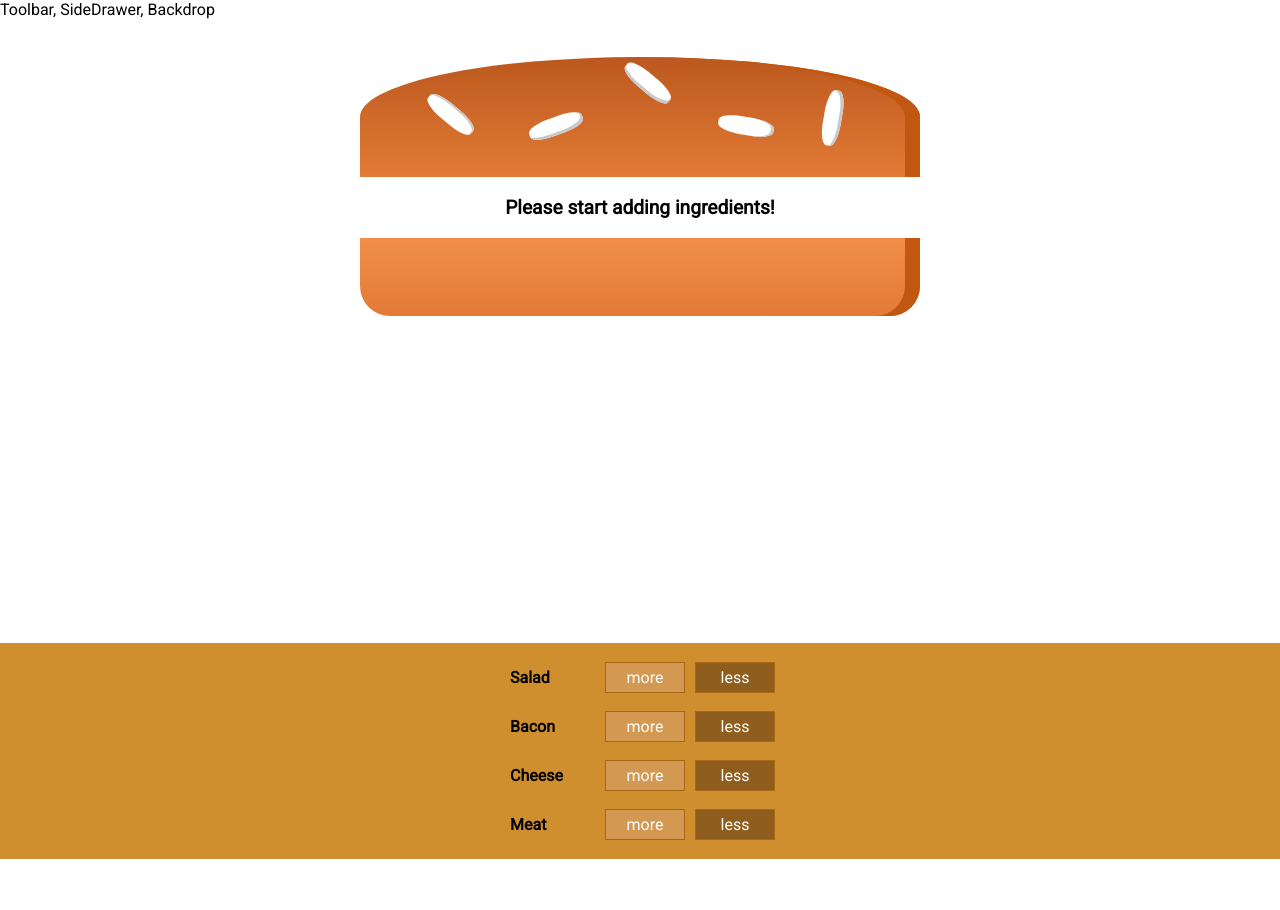
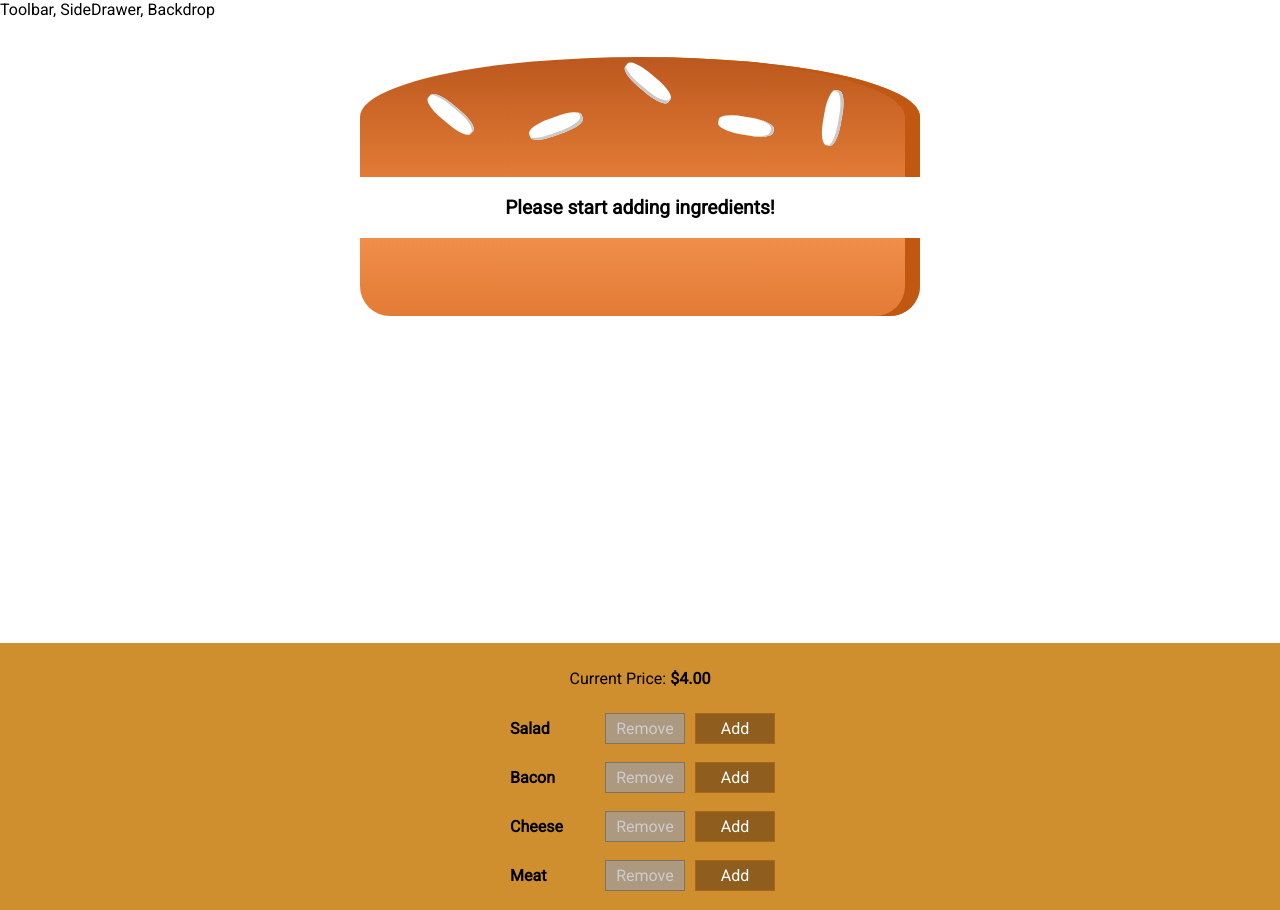
Before and after one commit to orizabal/Dream-Burger, a React (Create React App) app in the folder burger-builder/: page / in a window 1280 px wide. Before the commit the page ends 859 px from the top, so only its background shows below. Built offline with nearby package versions, Linux system fonts and the light colour scheme.

Commit message:
Add controls and price

```diff
--- a/burger-builder/src/components/Burger/BuildControls/BuildControl.js
+++ b/burger-builder/src/components/Burger/BuildControls/BuildControl.js
@@ -4,8 +4,13 @@
 const buildControl = (props) => (
     <div className={classes.BuildControl}>
         <div className={classes.Label}>{props.label}</div>
-        <button className={classes.Less} onClick={props.added}>more</button>
-        <button className={classes.More}>less</button>
+        <button
+            className={classes.Less}
+            onClick={props.removed}
+            disabled={props.disabled}>Remove</button>
+        <button
+            className={classes.More}
+            onClick={props.added}>Add</button>
     </div>
 );
 
--- a/burger-builder/src/components/Burger/BuildControls/BuildControls.js
+++ b/burger-builder/src/components/Burger/BuildControls/BuildControls.js
@@ -11,11 +11,14 @@
 
 const buildControls = (props) => (
     <div className={classes.BuildControls}>
+        <p>Current Price: <strong>${props.price.toFixed(2)}</strong></p>
         {controls.map(ctrl => (
             <BuildControl
                 key={ctrl.label}
                 label={ctrl.label}
-                added={() => props.ingredientAdded(ctrl.type)} />
+                added={() => props.ingredientAdded(ctrl.type)}
+                removed={() => props.ingredientRemoved(ctrl.type)}
+                disabled={props.disabled[ctrl.type]} />
         ))}
     </div>
 );
--- a/burger-builder/src/containers/BurgerBuilder/BurgerBuilder.js
+++ b/burger-builder/src/containers/BurgerBuilder/BurgerBuilder.js
@@ -38,15 +38,39 @@
     }
 
     removeIngredientHandler = (type) => {
-
+        const oldCount = this.state.ingredients[type];
+        if (oldCount <= 0) {
+            return;
+        }
+        const updatedCount = oldCount - 1;
+        const updatedIngredients = {
+            ...this.state.ingredients
+        };
+        updatedIngredients[type] = updatedCount;
+        const priceDeduction = INGREDIENT_PRICES[type];
+        const oldPrice = this.state.totalPrice;
+        const newPrice = oldPrice - priceDeduction;
+        this.setState({
+            totalPrice: newPrice,
+            ingredients: updatedIngredients
+        })
     }
 
     render() {
+        const disabledInfo = {
+            ...this.state.ingredients
+        };
+        for (let key in disabledInfo) {
+            disabledInfo[key] = disabledInfo[key] <= 0
+        }
         return(
             <Auxiliary>
                 <Burger ingredients={this.state.ingredients}/>
                 <BuildControls
-                    ingredientAdded={this.addIngredientHandler} />
+                    ingredientAdded={this.addIngredientHandler}
+                    ingredientRemoved={this.removeIngredientHandler}
+                    disabled={disabledInfo}
+                    price={this.state.totalPrice} />
             </Auxiliary>
         );
     }
```
